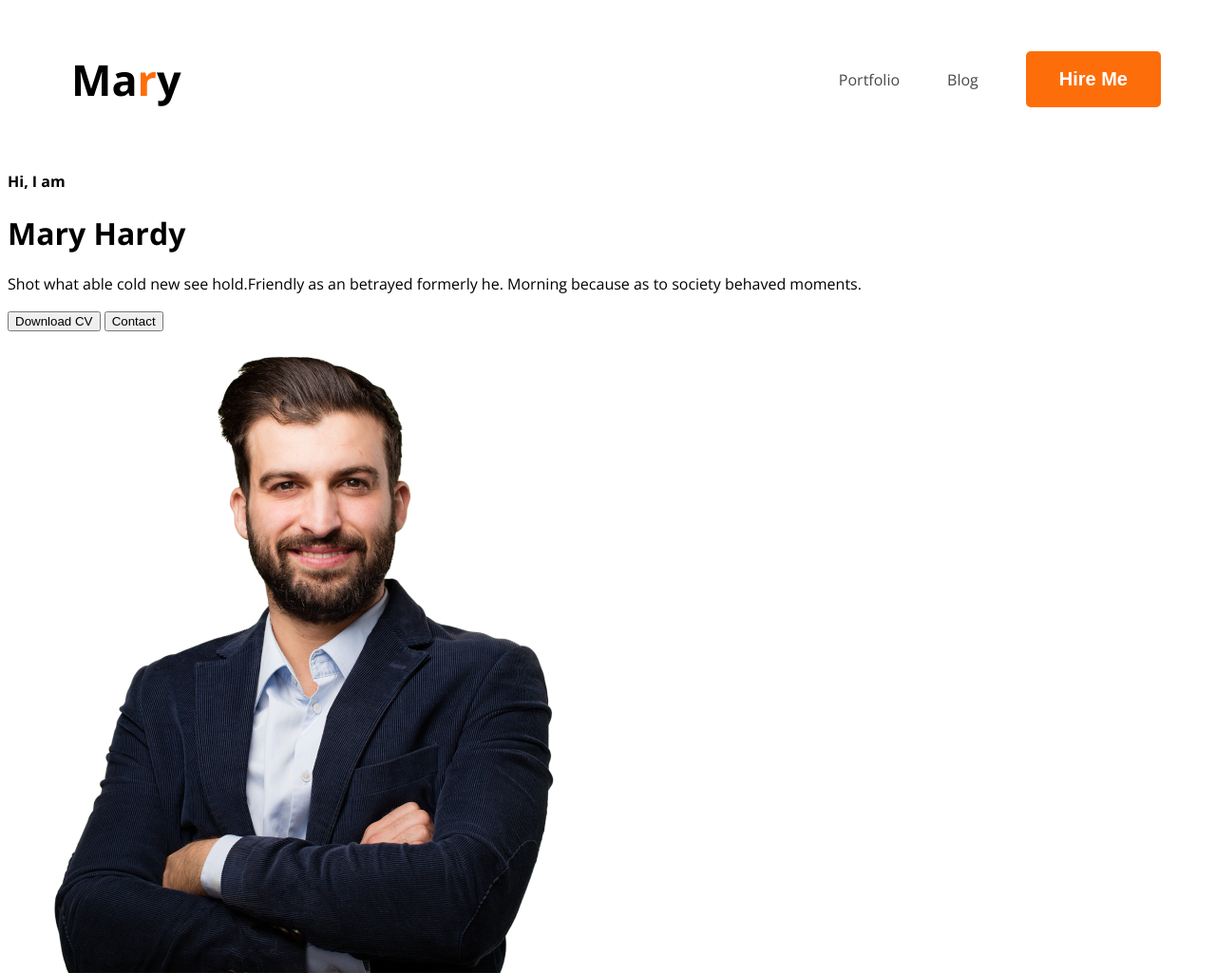
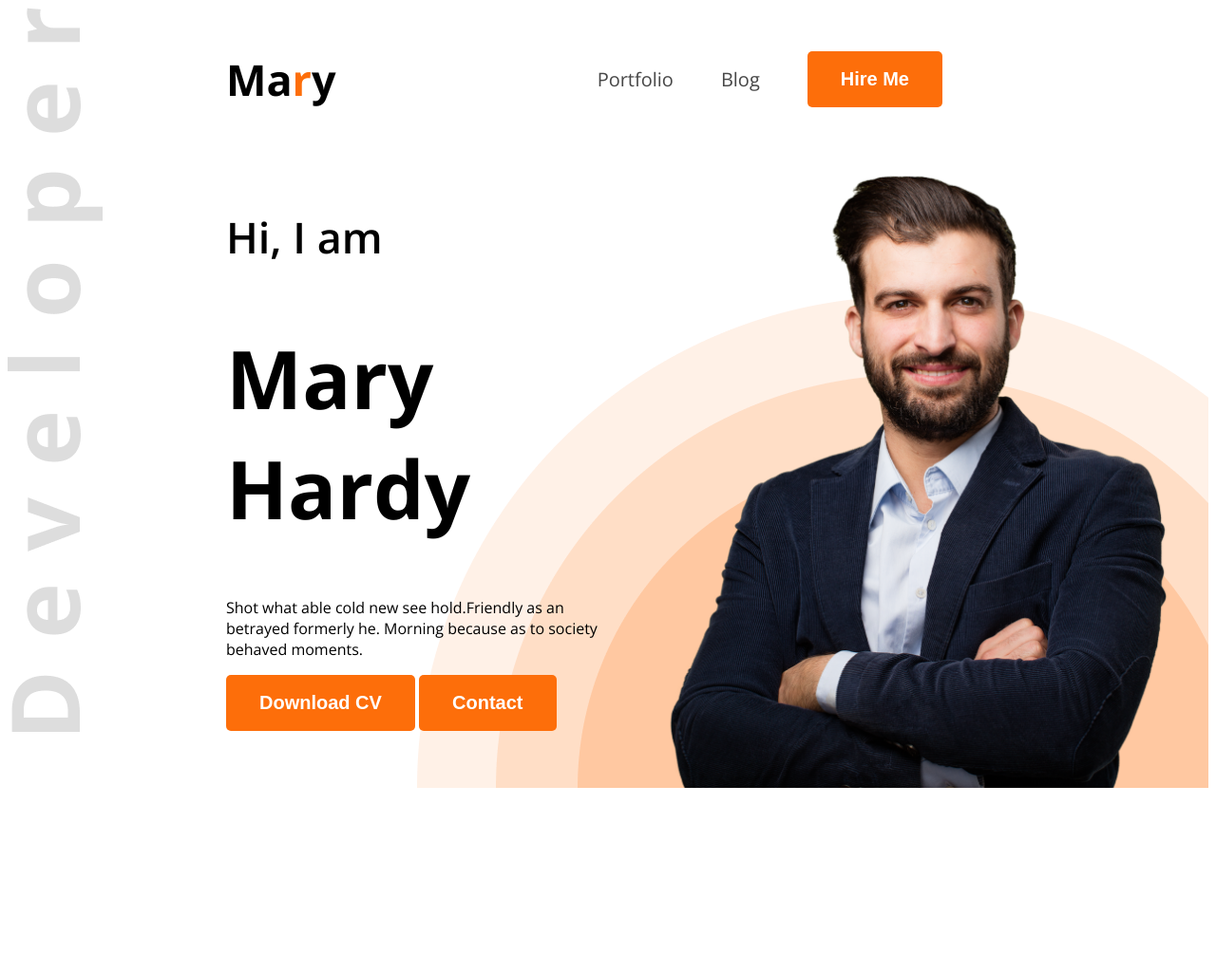
Before and after one commit to JubairAnjumRony/webdev-portfolio, a plain HTML site: page index.html in a window 1280 px wide. Shown: the whole page at 95% size. After the commit the page ends 838 px from the top, so only its background shows below. Drawn offline with nearby package versions, Linux system fonts and the light colour scheme.

Commit message:
banner added

```diff
--- a/index.html
+++ b/index.html
@@ -9,10 +9,11 @@
     <link href="https://fonts.googleapis.com/css2?family=Open+Sans:ital,wght@0,300..800;1,300..800&family=Poppins:wght@400;600&display=swap" rel="stylesheet">
     <link rel="stylesheet" href="styles/styles.css">
 </head>
-<body class="open-sans-normal">
+  <body class="open-sans-normal">
 
+      <header class="header">
     <nav>
-        <h3 class="nav-style">Ma<span class="primary-color">r</span>y</h3>
+        <h3 class="nav-title">Ma<span class="primary-color">r</span>y</h3>
         <ul>
 
          <li><a class="dark-2" href="">Portfolio</a></li>
@@ -21,19 +22,18 @@
         <button class="button-primary">Hire Me</button></a></li>
         </ul>
     </nav>
-    <header>
         <div class="banner">
             <div class="banner-content">
-                <h4>Hi, I am</h4>
-                <h1>Mary Hardy</h1>
+                <h4 class="banner-greetings">Hi, I am</h4>
+                <h1 class="banner-title">Mary Hardy</h1>
                 <p class="banner-description">Shot what able cold new see hold.Friendly as an betrayed formerly he. Morning because as to society behaved moments.
 
                 </p>
-                <button>Download CV</button>
-                <button>Contact</button>
+                <button class="button-primary">Download CV</button>
+                <button class="button-primary">Contact</button>
 
             </div>
-            <img src="images/hardy.png" alt="">
+            <img class="banner-profile-pic" src="images/hardy.png" alt="">
         </div>
     </header>
 </body>
--- a/styles/styles.css
+++ b/styles/styles.css
@@ -9,20 +9,27 @@
   font-variation-settings:
     "wdth" 100;
 }
+/* header */
+.header{
+    background-image: url("../images/developer.png"), url("../images/header_bg.png");
+    background-repeat: no-repeat;
+    background-position: top left,bottom right;
+
+}
 nav{
     display:flex ;
     justify-content: space-between;
     align-items: center;
-    margin-left: 67px;
+    margin: 0 230px;
 }
-.nav-style{
+.nav-title{
 
     font-weight: 800px;
     font-size:45px;
 }
 nav ul {
     display: flex;
-    justify-content: space-between;
+
     align-items: center;
 }
 nav ul li{
@@ -31,6 +38,7 @@ nav ul li{
 }
 nav ul li a{
     text-decoration: none;
+    font-size: 20px;
 
 }
 
@@ -51,3 +59,24 @@ nav ul li a{
 .dark-2{
    color: #474747;
 }
+/* banner styles */
+.banner{
+    display: flex;
+    justify-content: space-between;
+    margin: 0 35px 0 230px;
+}
+.banner-content{
+    max-width: 580px;
+}
+.banner-greetings{
+    font-size: 45px;
+    font-weight: 600;
+}
+.banner-title{
+   font-weight: bold;
+   font-size: 85px;
+}
+.banner-profile-pic{
+   width: 580px;
+
+}
```
